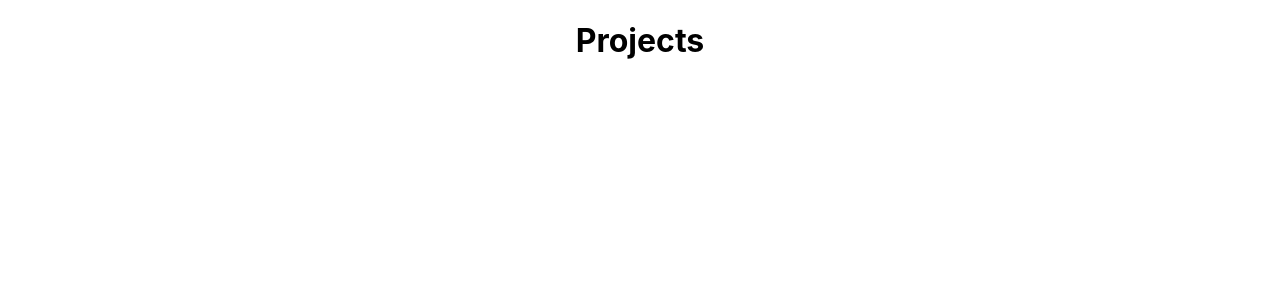
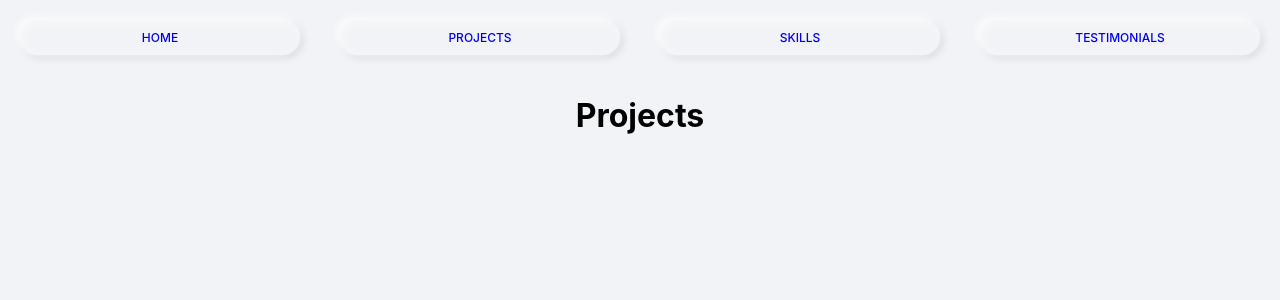
Before and after one commit to ShashankBiplav/portfolio-next-app, a React (Create React App) app: page /projects in a window 1280 px wide. Shown: the top 300 px of the page. Built offline with nearby package versions, Linux system fonts and the light colour scheme.

Commit message:
Added navigation

```diff
--- a/src/App.js
+++ b/src/App.js
@@ -6,11 +6,13 @@ import Home from './components/Home/Home';
 import Projects from './components/Projects/Projects';
 import Skills from './components/Skills/Skills';
 import Testimonials from './components/Testimonials/Testimonials';
+import NavigationItems from './components/Navigation/NavigationItems/NavigationItems';
 
 
 function App() {
   return (
     <div className="App">
+        <NavigationItems />
         <Switch>
           <Route path="/projects" exact component={Projects}/>
           <Route path="/skills" exact component={Skills}/>
--- /dev/null
+++ b/src/components/Navigation/NavigationItems/NavigationItem/NavigationItem.js
@@ -0,0 +1,16 @@
+import React from 'react';
+import {NavLink} from 'react-router-dom';
+
+import classes from './NavigationItem.module.css';
+
+const navigationItem = (props) => {
+    return(
+    <li className={classes.NavigationItem}>
+        <NavLink to={props.link} exact>
+            {props.children}
+        </NavLink>
+    </li>
+    );
+};
+
+export default navigationItem;
--- /dev/null
+++ b/src/components/Navigation/NavigationItems/NavigationItem/NavigationItem.module.css
@@ -0,0 +1,29 @@
+.NavigationItem{
+    display: inline-block;
+    position: relative;
+    margin: 20px;
+    box-sizing: border-box;
+    width: 100%;
+    text-transform: uppercase;
+    font-weight: 500;
+    padding: 10px 20px;
+    font-size: 12px;
+    border-radius: 40px;
+    box-shadow: -2px -2px 8px rgba(255, 255, 255, 1), -2px -2px 12px rgba(255, 255, 255, 0.5),
+                inset 2px 2px 12px rgba(255, 255, 255, 0.5), 2px 2px 8px rgba(0, 0, 0 ,0.15);
+
+}
+
+.NavigationItem a{
+    text-decoration: none;
+    width: 100%;
+    box-sizing: border-box;
+    display: block;
+}
+
+.NavigationItem a:hover,
+.NavigationItem a:active,
+.NavigationItem a.active{
+    box-shadow: inset -2px -2px 8px rgba(255, 255, 255, 1), inset -2px -2px 12px rgba(255, 255, 255, 0.5),
+    inset 2px 2px 12px rgba(255, 255, 255, 0.5), inset 2px 2px 8px rgba(0, 0, 0 ,0.15);
+}
--- a/src/components/Navigation/NavigationItems/NavigationItems.js
+++ b/src/components/Navigation/NavigationItems/NavigationItems.js
@@ -1,8 +1,14 @@
 import React from 'react';
+import NavigationItem from './NavigationItem/NavigationItem';
+
+import classes from './NavigationItems.module.css';
 
 const navigationItems = (props) => (
-    <ul>
-
+    <ul className={classes.NavigationItems}>
+        <NavigationItem link="/">Home</NavigationItem>
+        <NavigationItem link="/projects">Projects</NavigationItem>
+        <NavigationItem link="/skills">Skills</NavigationItem>
+        <NavigationItem link="/testimonials">Testimonials</NavigationItem>
     </ul>
 );
 
--- /dev/null
+++ b/src/components/Navigation/NavigationItems/NavigationItems.module.css
@@ -0,0 +1,17 @@
+.NavigationItems{
+    display: flex;
+    flex-flow: column;
+    align-items: center;
+    height: 100%;
+    list-style: none;
+    margin: 0;
+    padding: 0;
+    width: 100%;
+    text-align: center;
+}
+
+@media (min-width: 500px) {
+    .NavigationItems{
+        flex-flow: row;
+    }
+}
--- a/src/index.css
+++ b/src/index.css
@@ -5,6 +5,7 @@ body {
     sans-serif;
   -webkit-font-smoothing: antialiased;
   -moz-osx-font-smoothing: grayscale;
+  background-color: #f2f3f7;
 }
 
 code {
```
